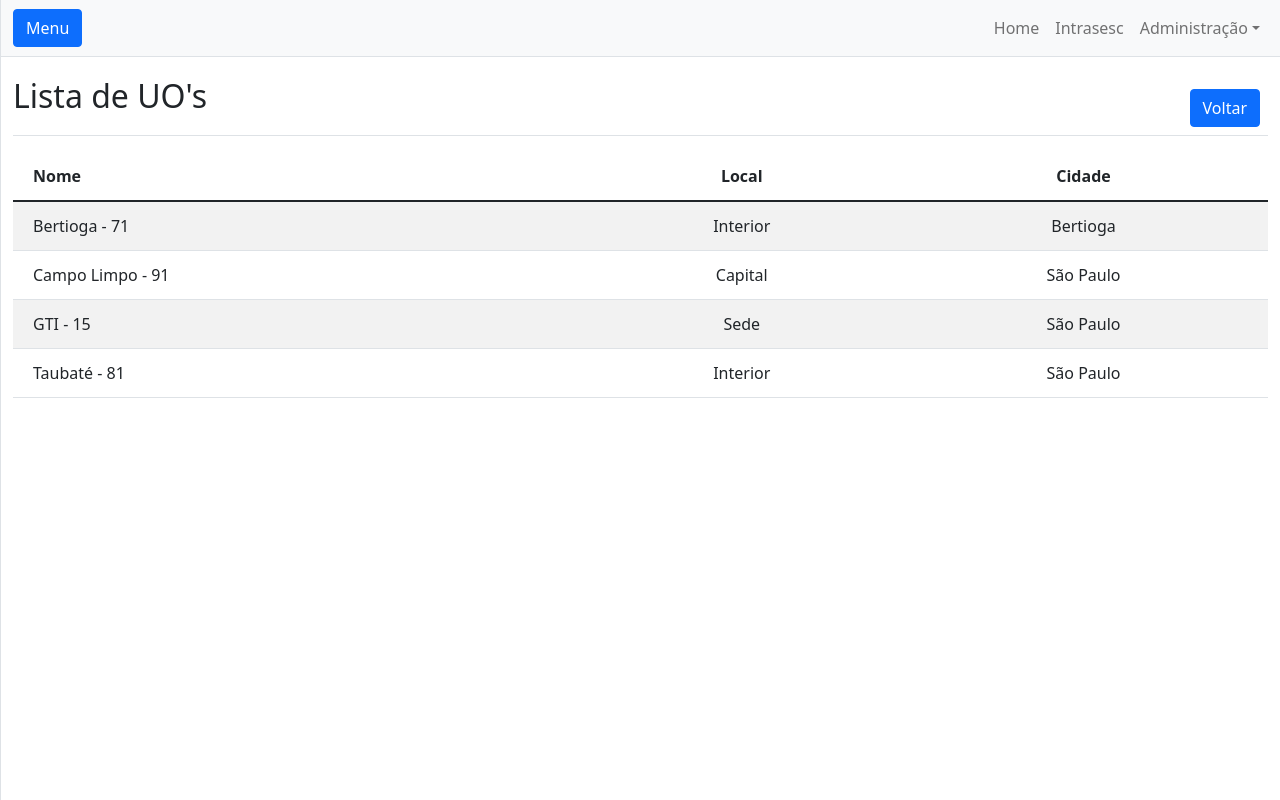
After one commit to rjrrogerio/atendimento-gti, a Django app: page /unidades in a window 1280 px wide. The commit adds this page. Run offline with Django 4.2, Linux system fonts and the light colour scheme; data comes from the database, SQL or seed files in the repository; some libraries are stand-ins or nearby versions.

Commit message:
create page unidades

```diff
--- a/atendimentosistema/atendimentosistema/urls.py
+++ b/atendimentosistema/atendimentosistema/urls.py
@@ -18,11 +18,12 @@ from django.contrib import admin
 from django.conf import settings
 from django.urls import path, include
 from django.conf.urls.static import static
-from .views import *
+from .views import home,lista_uo
 
 urlpatterns = [
     path('admin/', admin.site.urls),
     path('', home, name='home'),
+    path('unidades', lista_uo, name='lista_uo'),
     path('',include('create_user_app.urls')),
 
 ]+ static(settings.STATIC_URL, document_root=settings.STATIC_ROOT)
--- a/atendimentosistema/atendimentosistema/views.py
+++ b/atendimentosistema/atendimentosistema/views.py
@@ -1,10 +1,11 @@
-from django.shortcuts import render, redirect
-from django.http import HttpResponse
-from requests import request
-from django.contrib.auth.decorators import login_required
+from django.shortcuts import render
+from create_user_app.models import Unidade
 
 
-# Create your views here.
 def home(request):
     context = {}
     return render(request, 'index.html', context)
+
+def lista_uo(request):
+    unidades = Unidade.objects.all().order_by('nomeUo')
+    return render(request, 'lista_uo.html', {'unidades':unidades})
--- /dev/null
+++ b/atendimentosistema/templates/lista_uo.html
@@ -0,0 +1,47 @@
+{% extends 'partials/base.html' %}
+
+{% load static %}
+
+
+{% block main %}
+<div
+    class="d-flex justify-content-between flex-wrap flex-md-nowrap align-items-center pt-3 pb-2 mb-3 border-bottom">
+    <h1 class="h2">Lista de UO's</h1>
+    <div class="btn-toolbar mb-2 mb-md-0">
+        <div class="btn-group mt-3 me-2">
+            <a href="{% url 'home' %}"><button type="button"
+                    class="btn btn-primary">Voltar</button></a>
+        </div>
+    </div>
+</div>
+<div class="table-responsive  ">
+    <table class="table table-striped table-sm  ">
+        <thead>
+            <tr>
+                <th>
+                    <a class="nav-link text-dark text-left">Nome</a>
+                </th>
+                <th>
+                    <a class="nav-link text-dark text-center">Local</a>
+                </th>
+                <th>
+                    <a class="nav-link text-dark text-center">Cidade</a>
+                </th>
+            </tr>
+        </thead>
+        {% for unidade in unidades %}
+        <tr>
+            <td>
+                <a class="nav-link text-dark text-left">{{unidade.nomeUo}} - {{unidade.numeroUo}} </a>
+            </td>
+            <td>
+                <a class="nav-link text-dark text-center text-capitalize">{{unidade.local}} </a>
+            </td>
+            <td>
+                <a class="nav-link text-dark text-center">{{unidade.cidadeUo}} </a>
+            </td>
+        </tr>
+        {% endfor %}
+    </table>
+</div>
+{% endblock %}
--- a/atendimentosistema/templates/partials/base.html
+++ b/atendimentosistema/templates/partials/base.html
@@ -27,6 +27,7 @@
       <a href="{% url 'home' %}"><div class="sidebar-heading border-bottom bg-light"> <img  src="{% static '/custom/img/sescLogo.png' %}" height="25" > </div></a>
       <div class="list-group list-group-flush">
         <a class="list-group-item list-group-item-action list-group-item-light p-3" href="{% url 'home' %}">Página inicial</a>
+        <a class="list-group-item list-group-item-action list-group-item-light p-3" href="{% url 'lista_uo' %}">Lista de UOs</a>
       </div>
     </div>
     <!-- Page content wrapper-->
```
